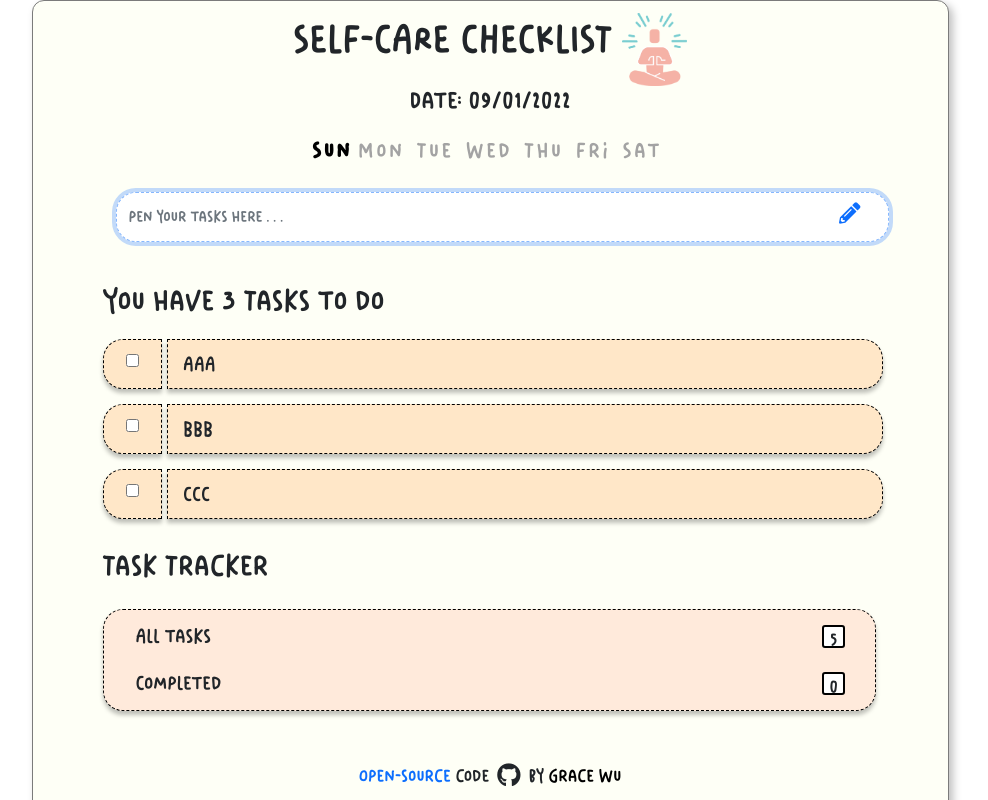
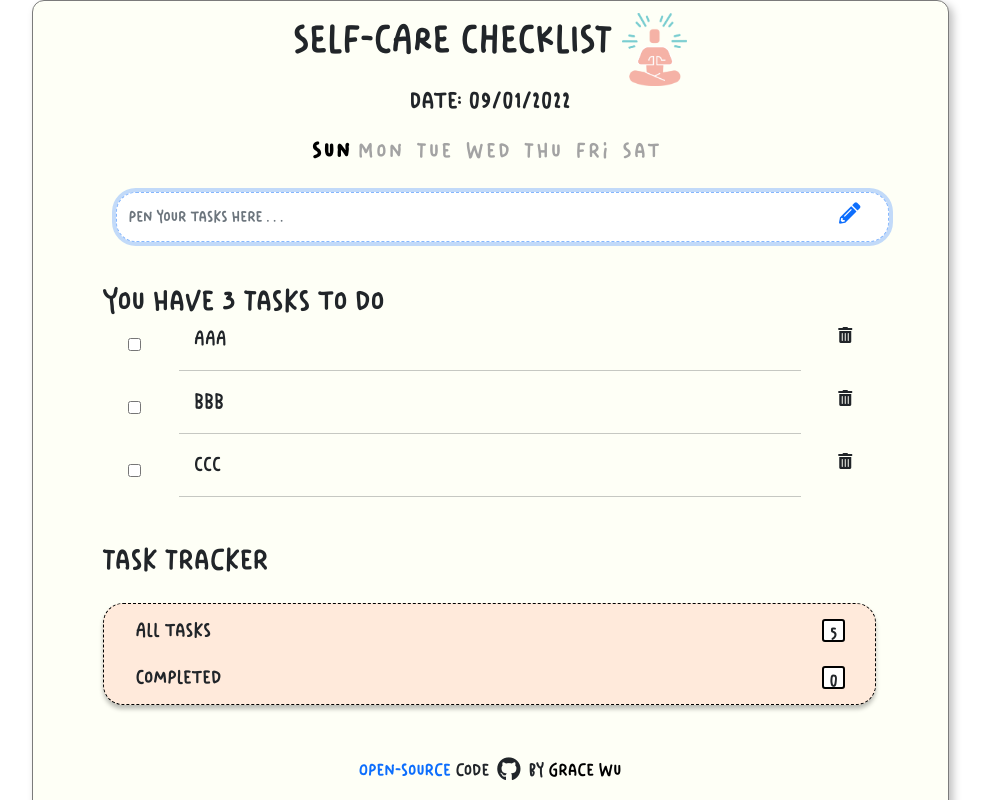
Before and after one commit to gracexuerwu/checklist-project, a React (Create React App) app: page / in a window 1280 px wide. Shown: the top 800 px of the page, without its empty margins (150-1138 px from the left). Built offline with nearby package versions, Linux system fonts and the light colour scheme.

Commit message:
TaskRow test

```diff
--- a/src/App.js
+++ b/src/App.js
@@ -2,7 +2,7 @@ import { useState } from "react";
 import './App.css';
 
 //import components
-import TaskColumn from './components/TaskColumn';
+import TaskRow from './components/TaskRow';
 import TaskTracker from './components/TaskTracker';
 import EnterTaskColumn from './components/EnterTaskColumn';
 import Signature from './components/Signature';
@@ -79,7 +79,7 @@ function App() {
         <TaskColumn task="CCC" /> */}
         {
           todoArray.map(({ task, status }, index) => (
-            <TaskColumn key={index} task={task} />
+            <TaskRow key={index} task={task} />
           ))
         }
         <div className="Heading">Task Tracker</div>
--- a/src/components/TaskColumn.js
+++ /dev/null
@@ -1,25 +0,0 @@
-import React from "react";
-import "../styles/TaskColumn.css";
-
-export default function TaskColumn(props) {
-    return (
-        <div className="TaskColumn">
-            <div className="row">
-                <div className="col-1">
-                    <div className="TaskColumn-left">
-                        <div className="checkBox">
-                            <input type="checkbox" id="checkBox" name="checkBox" />
-                        </div>
-                    </div>
-                </div>
-                <div className="col-11">
-                    <div className="TaskColumn-right float-left">
-                        <p>{props.task}</p>
-                    </div>
-                    {/* <i class="fas fa-trash-alt float-right"></i> */}
-                </div>
-            </div>
-        </div >
-
-    )
-}
--- /dev/null
+++ b/src/components/TaskRow.js
@@ -0,0 +1,30 @@
+import React from "react";
+import "../styles/TaskRow.css";
+
+export default function TaskRow(props) {
+    return (
+        <div className="TaskRow">
+            <div className="row">
+                <div className="col-1">
+                    {/* <div className="TaskRow-left"> */}
+                    <div className="checkBox">
+                        <input type="checkbox" id="checkBox" name="checkBox" />
+                        {/* </div> */}
+                    </div>
+                </div>
+                <div className="col-10">
+                    {/* <div className="TaskRow-right float-left"> */}
+                    <p>{props.task}</p>
+                    <hr />
+                    {/* </div> */}
+                    {/* <i class="fas fa-trash-alt float-right"></i> */}
+                </div>
+                <div className="col-1">
+                    <i class="fas fa-trash-alt float-right"></i>
+                </div>
+
+            </div>
+        </div >
+
+    )
+}
--- a/src/styles/TaskColumn.css
+++ b/src/styles/TaskRow.css
@@ -1,4 +1,4 @@
-.TaskColumn-right {
+.TaskRow-right {
   /* width: 702px;
   height: 50px;
   background: #ffe5c4;
@@ -16,10 +16,10 @@
   box-shadow: 0px 4px 4px rgba(0, 0, 0, 0.25);
   border-radius: 0px 20px 20px 0px;
 }
-.TaskColumn-right p {
+.TaskRow-right p {
   margin-top: 10px;
 }
-.TaskColumn-left {
+.TaskRow-left {
   /* width: 51px;
   height: 50px;
   background: #ffe5c4;
@@ -37,7 +37,7 @@
   margin-top: 15px;
   margin-right: 0;
 }
-.TaskColumn p {
+.TaskRow p {
   text-align: start;
   margin-left: 15px;
   font-size: 20px;
@@ -49,10 +49,10 @@
 .row {
   margin: 0 auto;
 }
-.TaskColumn .col-1 {
+.TaskRow .col-1 {
   padding: 0;
 }
-.TaskColumn .col-11 {
+.TaskRow .col-11 {
   padding: 0;
 }
 .NumberBox {
```
